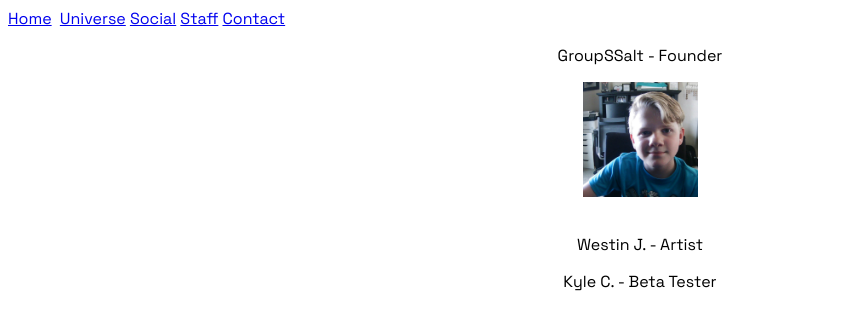
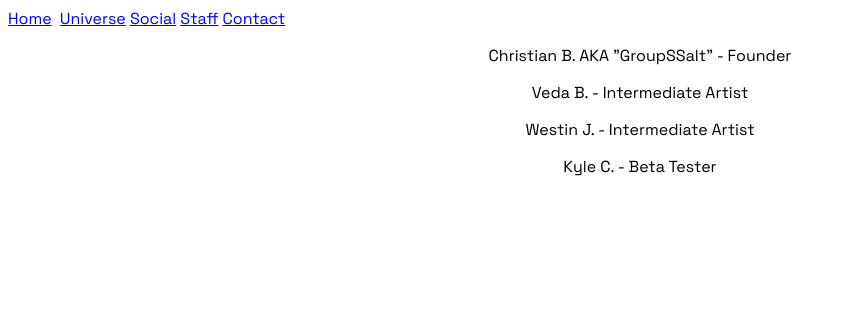
Before and after one commit to WebTeddyStudioOfficial/web-teddy-studio, a plain HTML site: page staff.html in a window 1280 px wide. Shown: the whole page, without its empty margins (0-845 px from the left). Drawn offline with Linux system fonts and the light colour scheme.

Commit message:
Update and rename staffunused.html to staff.html

```diff
--- a/staffunused.html
+++ b/staff.html
@@ -22,10 +22,10 @@
         <a href="contact.html">Contact</a>
       </div>
         <center>
-            <p>GroupSSalt - Founder</p>
-            <img src="groupssalt.jpg" width="115" height="115"><br><br>
-          <p>Westin J. - Artist</p>
-          <p>Kyle C. - Beta Tester</p>
+            <p>Christian B. AKA "GroupSSalt" - Founder</p>
+            <p>Veda B. - Intermediate Artist</p>
+            <p>Westin J. - Intermediate Artist</p>
+            <p>Kyle C. - Beta Tester</p>
         </center>
     <script src="index.js"></script>
   </body>
```
